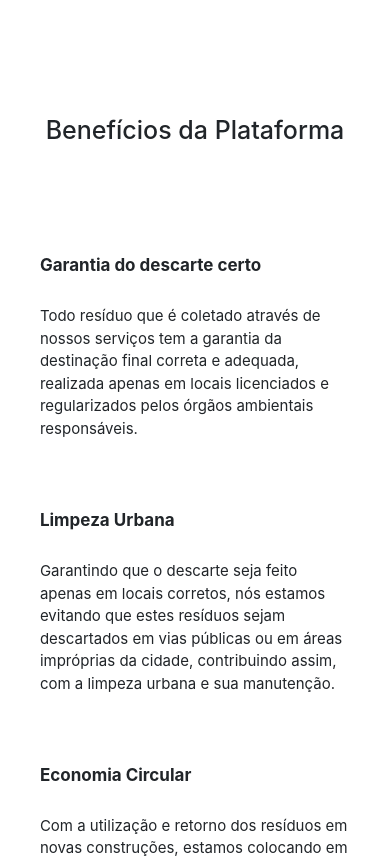
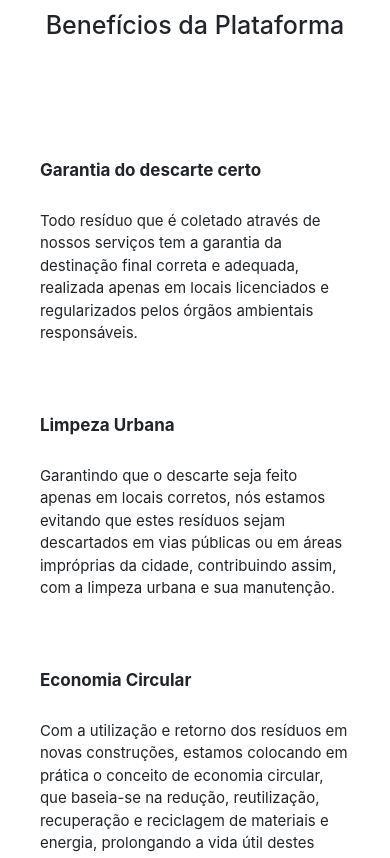
Before and after one commit to aceleradora-TW/descarte-certo, a React (Create React App) app in the folder frontend/: page /beneficios in a window 390 px wide. Shown: the top 858 px of the page. Built offline with nearby package versions, Linux system fonts and the light colour scheme.

Commit message:
ajuste texto

```diff
--- a/frontend/src/components/Benefits/BenefitsStyles.css
+++ b/frontend/src/components/Benefits/BenefitsStyles.css
@@ -35,8 +35,8 @@
       padding: 3%;
    }
    .title-benefits {
-      text-align: center;
       font-size: 25px;
+      padding: 3%;
   }
    .container-benefits {
       margin-left: 30px;
```
